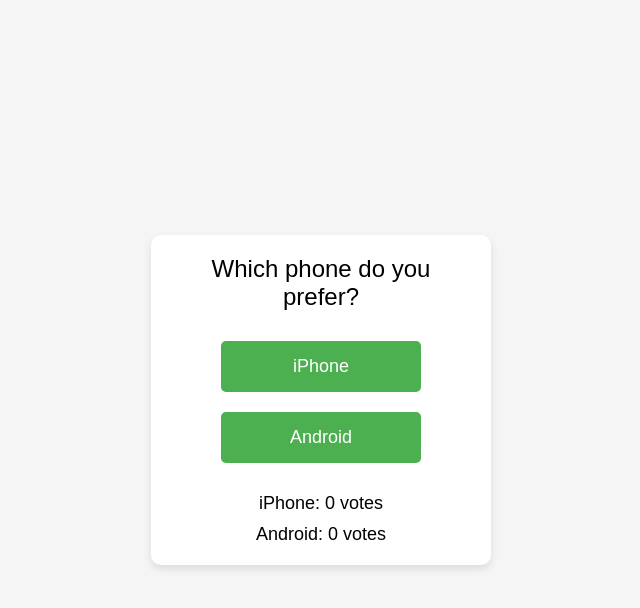
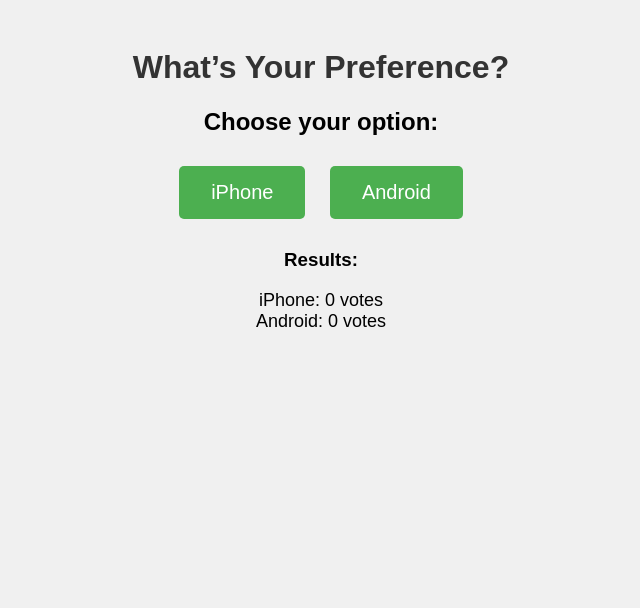
Before and after one commit to Tablinator/table.lol, a plain HTML site: page vote.html in a window 1280 px wide. Shown: the whole page, without its empty margins (319-959 px from the left). Drawn offline with Linux system fonts and the light colour scheme.

Commit message:
Update vote.html

```diff
--- a/vote.html
+++ b/vote.html
@@ -3,90 +3,117 @@
 <head>
     <meta charset="UTF-8">
     <meta name="viewport" content="width=device-width, initial-scale=1.0">
-    <title>Vote: iPhone or Android</title>
+    <title>Voting Game</title>
     <style>
         body {
             font-family: Arial, sans-serif;
-            background-color: #f5f5f5;
-            display: flex;
-            justify-content: center;
-            align-items: center;
-            height: 100vh;
-            margin: 0;
+            text-align: center;
+            background-color: #f0f0f0;
+            padding: 20px;
         }
 
-        .game-container {
-            text-align: center;
-            background-color: white;
-            padding: 20px;
-            border-radius: 10px;
-            box-shadow: 0 4px 8px rgba(0, 0, 0, 0.1);
-            width: 300px;
+        h1 {
+            color: #333;
         }
 
-        .question {
-            font-size: 24px;
-            margin-bottom: 20px;
-        }
-
-        .vote-btn {
+        .vote-button {
             background-color: #4CAF50;
             color: white;
             border: none;
-            padding: 15px 20px;
+            padding: 15px 32px;
+            font-size: 20px;
+            cursor: pointer;
             margin: 10px;
             border-radius: 5px;
-            cursor: pointer;
-            font-size: 18px;
-            width: 200px;
         }
 
-        .vote-btn:hover {
+        .vote-button:hover {
             background-color: #45a049;
         }
 
         .results {
-            font-size: 18px;
             margin-top: 20px;
         }
 
-        .result {
-            margin-top: 10px;
+        .results span {
+            font-size: 18px;
+            padding: 10px;
         }
     </style>
 </head>
 <body>
 
-    <div class="game-container">
-        <div class="question" id="question">Which phone do you prefer?</div>
-        <button class="vote-btn" onclick="vote('iphone')">iPhone</button>
-        <button class="vote-btn" onclick="vote('android')">Android</button>
+    <h1>What’s Your Preference?</h1>
+    <h2>Choose your option:</h2>
 
-        <div class="results" id="results">
-            <div class="result" id="iphone-votes">iPhone: 0 votes</div>
-            <div class="result" id="android-votes">Android: 0 votes</div>
-        </div>
+    <button class="vote-button" id="iphone-button">iPhone</button>
+    <button class="vote-button" id="android-button">Android</button>
+
+    <div class="results">
+        <h3>Results:</h3>
+        <span id="iphone-votes">iPhone: 0 votes</span><br>
+        <span id="android-votes">Android: 0 votes</span>
     </div>
 
     <script>
-        // Function to handle the voting
-        function vote(choice) {
-            // Send the vote to the backend server through ngrok URL
-            fetch('https://c030-77-240-40-0.ngrok-free.app/vote', {
+        // Update the vote counts dynamically
+        function updateVotes() {
+            fetch('https://your-ngrok-url/vote', {
                 method: 'POST',
                 headers: {
                     'Content-Type': 'application/json'
                 },
-                body: JSON.stringify({ choice: choice })
+                body: JSON.stringify({
+                    choice: 'iphone' // or 'android' based on which button was clicked
+                })
             })
             .then(response => response.json())
             .then(data => {
-                // Update vote counts from the backend
+                // Update UI with new vote counts
                 document.getElementById('iphone-votes').textContent = `iPhone: ${data.votes.iphone} votes`;
                 document.getElementById('android-votes').textContent = `Android: ${data.votes.android} votes`;
             })
             .catch(error => console.error('Error:', error));
         }
+
+        // Button event listeners
+        document.getElementById('iphone-button').addEventListener('click', function() {
+            fetch('https://your-ngrok-url/vote', {
+                method: 'POST',
+                headers: {
+                    'Content-Type': 'application/json'
+                },
+                body: JSON.stringify({
+                    choice: 'iphone'
+                })
+            })
+            .then(response => response.json())
+            .then(data => {
+                // Update the votes
+                document.getElementById('iphone-votes').textContent = `iPhone: ${data.votes.iphone} votes`;
+                document.getElementById('android-votes').textContent = `Android: ${data.votes.android} votes`;
+            })
+            .catch(error => console.error('Error:', error));
+        });
+
+        document.getElementById('android-button').addEventListener('click', function() {
+            fetch('https://your-ngrok-url/vote', {
+                method: 'POST',
+                headers: {
+                    'Content-Type': 'application/json'
+                },
+                body: JSON.stringify({
+                    choice: 'android'
+                })
+            })
+            .then(response => response.json())
+            .then(data => {
+                // Update the votes
+                document.getElementById('iphone-votes').textContent = `iPhone: ${data.votes.iphone} votes`;
+                document.getElementById('android-votes').textContent = `Android: ${data.votes.android} votes`;
+            })
+            .catch(error => console.error('Error:', error));
+        });
     </script>
 
 </body>
```
